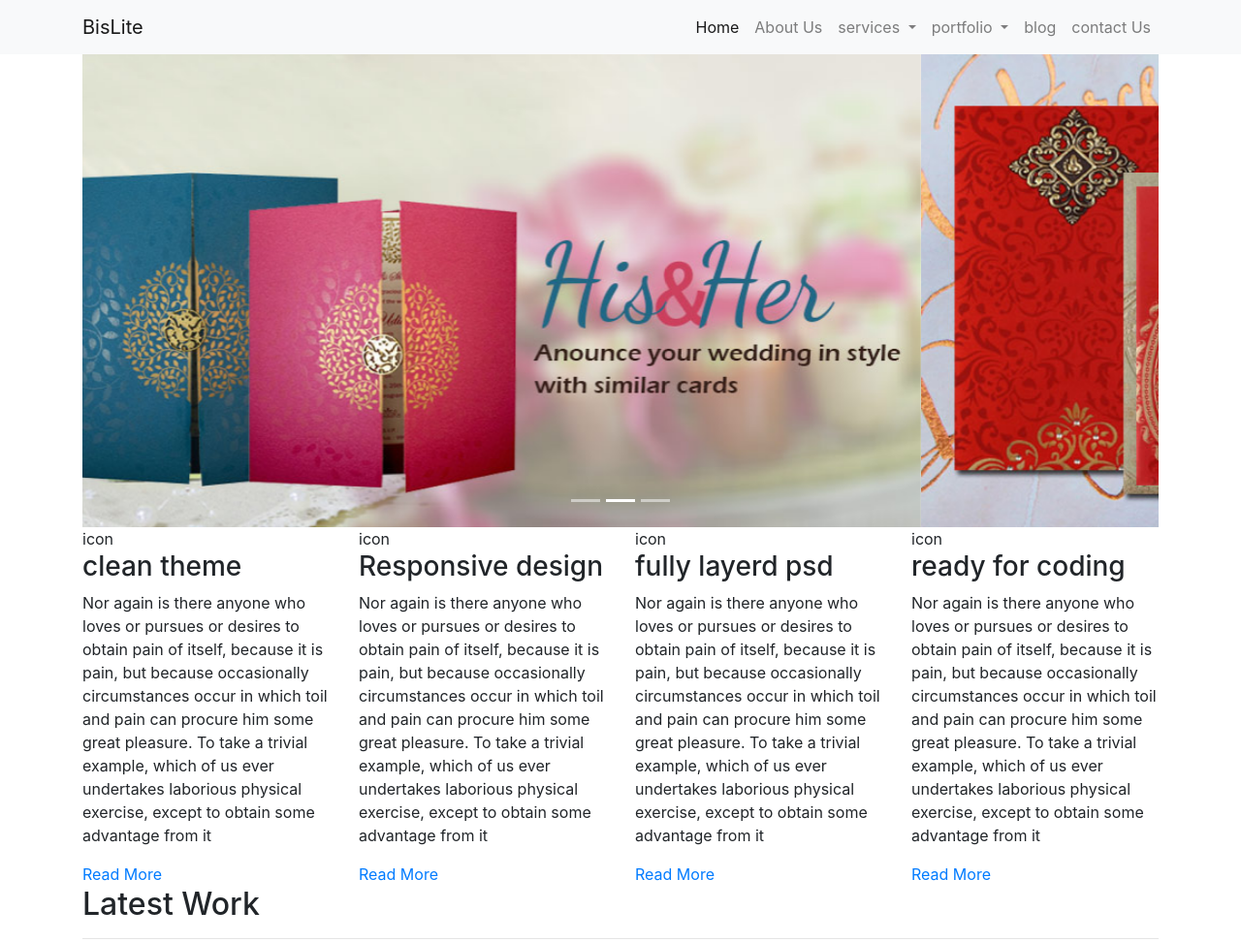
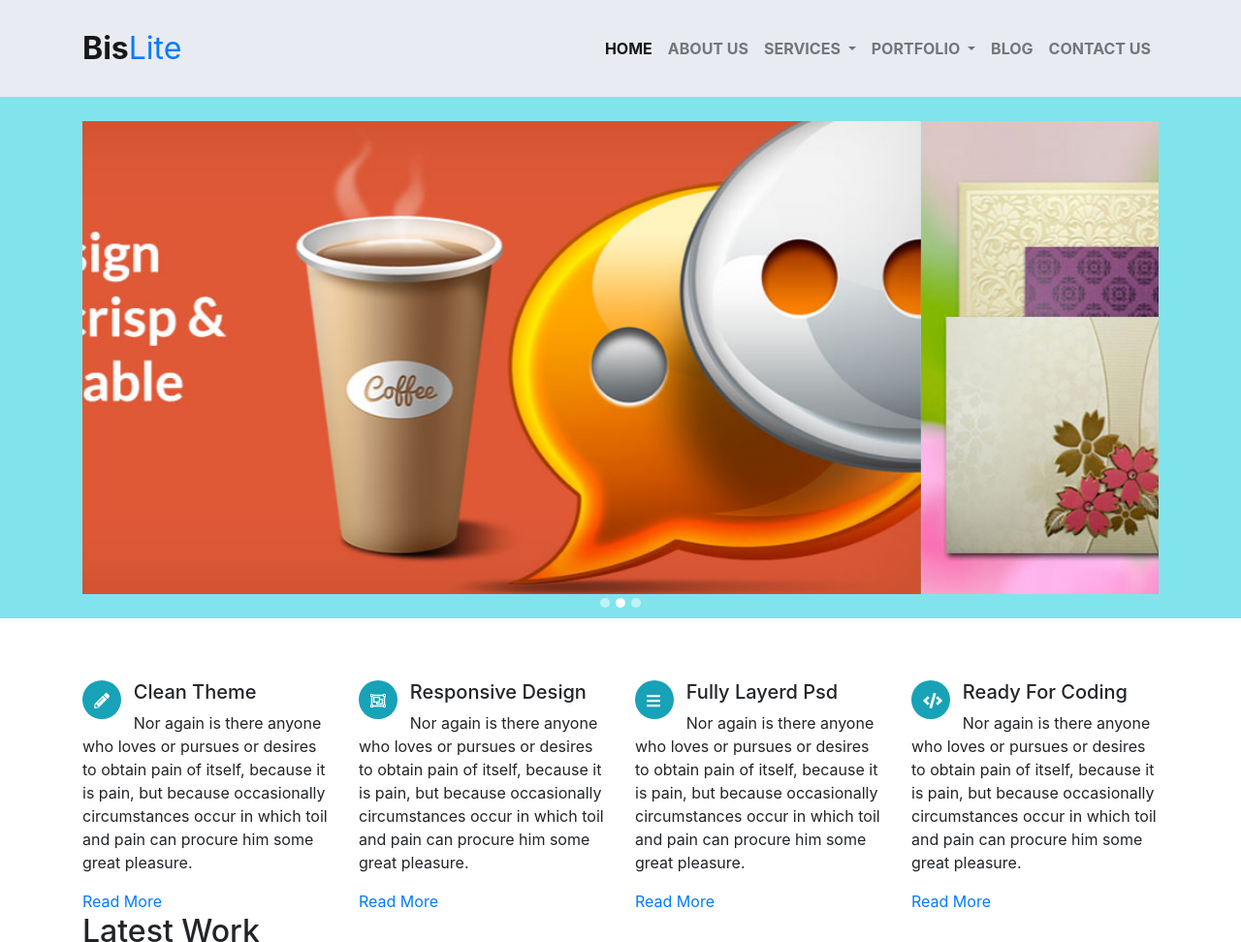
Before and after one commit to Ghada2016/BisLite-, a plain HTML site: page index.html in a window 1280 px wide. Shown: the top 972 px of the page at 97% size. Drawn offline with nearby package versions, Linux system fonts and the light colour scheme; a web font is replaced by a local one.

Commit message:
styling for navbar , header , middle section

```diff
--- a/css/style.css
+++ b/css/style.css
@@ -0,0 +1,60 @@
+/*start navbar*/
+.navbar{
+	height: 100px;
+	background-color: #e8ebf1
+
+}
+.navbar-brand{
+	font-size: 2em
+}
+.dropdown-menu{
+	border: 0;
+	border-bottom: 4px solid #007bff
+}
+.nav-item:hover{
+	background-color: #fff;
+	color: #007bff;
+	border-top: 4px solid #007bff
+}
+.dropdown-item:hover{
+	background: 0;
+	color: #007bff
+}
+/*end navbar*/
+
+/*start header*/
+header{
+	background-color: #81e4ed;
+	padding: 25px
+}
+/*end header*/
+
+/*start slider*/
+.carousel-indicators{
+	bottom: -30px
+}
+.carousel-indicators li{
+	width: 10px;
+	height: 10px;
+	border-radius: 10px
+}
+/*end slider*/
+
+/*start middle section*/
+.middle{
+	padding-top: 5%
+}
+.middle .row .col >div{
+	width: 40px;
+	height: 40px;
+	padding: 9px 12px;
+	border-radius: 20px;
+	color: #fff;
+	margin-right: 5%;
+	display:inline;
+	float: left
+}
+.middle h3{
+	display: inline;
+}
+/*end middle section*/
--- a/index.html
+++ b/index.html
@@ -23,15 +23,15 @@
   </head>
   <body>
       <!--start navbar-->
-      <nav class="navbar navbar-expand-lg navbar-light bg-light">
+      <nav class="navbar navbar-expand-lg navbar-light">
           <div class="container">
-          <a class="navbar-brand" href="#">BisLite</a>
+          <a class="navbar-brand font-weight-bold" href="#">Bis<span class="font-weight-normal text-primary">Lite</span></a>
           <button class="navbar-toggler" type="button" data-toggle="collapse" data-target="#navbarSupportedContent" aria-controls="navbarSupportedContent" aria-expanded="false" aria-label="Toggle navigation">
             <span class="navbar-toggler-icon"></span>
           </button>
 
   <div class="collapse navbar-collapse" id="navbarSupportedContent">
-    <ul class="navbar-nav ml-auto">
+    <ul class="navbar-nav ml-auto text-uppercase font-weight-bold">
       <li class="nav-item active">
         <a class="nav-link" href="#">Home <span class="sr-only">(current)</span></a>
       </li>
@@ -42,12 +42,15 @@
         <a class="nav-link dropdown-toggle" href="#" id="navbarDropdown" role="button" data-toggle="dropdown" aria-haspopup="true" aria-expanded="false">
           services
         </a>
-        <div class="dropdown-menu" aria-labelledby="navbarDropdown">
+        <div class="dropdown-menu text-capitalize" aria-labelledby="navbarDropdown">
           <a class="dropdown-item" href="#">Web Design</a>
+		  <div class="dropdown-divider"></div>
           <a class="dropdown-item" href="#">Wordpress Design</a>
           <div class="dropdown-divider"></div>
           <a class="dropdown-item" href="#">Mobile App Development</a>
+		  <div class="dropdown-divider"></div>
           <a class="dropdown-item" href="#">Internet Marketing</a>
+		  <div class="dropdown-divider"></div>
           <a class="dropdown-item" href="#">Social Media Management</a>
         </div>
       </li>
@@ -55,8 +58,9 @@
         <a class="nav-link dropdown-toggle" href="#" id="navbarDropdown" role="button" data-toggle="dropdown" aria-haspopup="true" aria-expanded="false">
           portfolio
         </a>
-        <div class="dropdown-menu" aria-labelledby="navbarDropdown">
+        <div class="dropdown-menu text-capitalize" aria-labelledby="navbarDropdown">
           <a class="dropdown-item" href="#">portfolio one</a>
+		  <div class="dropdown-divider"></div>
           <a class="dropdown-item" href="#">portfolio two</a>
           <div class="dropdown-divider"></div>
           <a class="dropdown-item" href="#">portfolio three</a>
@@ -85,10 +89,10 @@
               </ol>
               <div class="carousel-inner">
                 <div class="carousel-item active">
-                  <img class="d-block w-100" src="images/banner_image1.jpg" alt="First slide">
+                  <img class="d-block w-100" src="images/banner_image.jpg" alt="First slide">
                 </div>
                 <div class="carousel-item">
-                  <img class="d-block w-100" src="images/banner_image2.jpg" alt="Second slide">
+                  <img class="d-block w-100" src="images/banner_image5.jpg" alt="Second slide">
                 </div>
                 <div class="carousel-item">
                   <img class="d-block w-100" src="images/banner_image3.jpg" alt="Third slide">
@@ -104,31 +108,32 @@
 		  <div class="container">
 	  	 	<div class="row">
 				<div class="col">
-					<div>icon</div>
-					<h3>clean theme</h3>
-					<p>Nor again is there anyone who loves or pursues or desires to obtain pain of itself, because it is pain, but because occasionally circumstances occur in which toil and pain can procure him some great pleasure. To take a trivial example, which of us ever undertakes laborious physical exercise, except to obtain some advantage from it</p>
+					<div class="bg-info"><i class="fas fa-pencil-alt"></i></div>
+					<h5 class="text-capitalize">clean theme</h5>
+					<p>Nor again is there anyone who loves or pursues or desires to obtain pain of itself, because it is pain, but because occasionally circumstances occur in which toil and pain can procure him some great pleasure.</p>
 					<a href="#">Read More</a>
 				 </div>
 
 				 <div class="col">
-					<div>icon</div>
-					<h3>Responsive design</h3>
-					<p>Nor again is there anyone who loves or pursues or desires to obtain pain of itself, because it is pain, but because occasionally circumstances occur in which toil and pain can procure him some great pleasure. To take a trivial example, which of us ever undertakes laborious physical exercise, except to obtain some advantage from it</p>
+					<div class="bg-info"><i class="far fa-object-group"></i></div>
+					<h5 class="text-capitalize">Responsive design</h5>
+					<p>Nor again is there anyone who loves or pursues or desires to obtain pain of itself, because it is pain, but because occasionally circumstances occur in which toil and pain can procure him some great pleasure.</p>
 					<a href="#">Read More</a>
 				 </div>
 
 				 <div class="col">
-					<div>icon</div>
-					<h3>fully layerd psd</h3>
-					<p>Nor again is there anyone who loves or pursues or desires to obtain pain of itself, because it is pain, but because occasionally circumstances occur in which toil and pain can procure him some great pleasure. To take a trivial example, which of us ever undertakes laborious physical exercise, except to obtain some advantage from it</p>
+					<div class="bg-info"><i class="fas fa-bars"></i></div>
+					<h5 class="text-capitalize">fully layerd psd</h5>
+					<p>Nor again is there anyone who loves or pursues or desires to obtain pain of itself, because it is pain, but because occasionally circumstances occur in which toil and pain can procure him some great pleasure.</p>
 					<a href="#">Read More</a>
 				 </div>
 
 				 <div class="col">
-					<div>icon</div>
-					<h3>ready for coding</h3>
-					<p>Nor again is there anyone who loves or pursues or desires to obtain pain of itself, because it is pain, but because occasionally circumstances occur in which toil and pain can procure him some great pleasure. To take a trivial example, which of us ever undertakes laborious physical exercise, except to obtain some advantage from it</p>
+					<div class="bg-info"><i class="fas fa-code"></i></div>
+					<h5 class="text-capitalize">ready for coding</h5>
+					<p>Nor again is there anyone who loves or pursues or desires to obtain pain of itself, because it is pain, but because occasionally circumstances occur in which toil and pain can procure him some great pleasure.</p>
 					<a href="#">Read More</a>
+
 				 </div>
 			  </div>
 	  </div>
```
